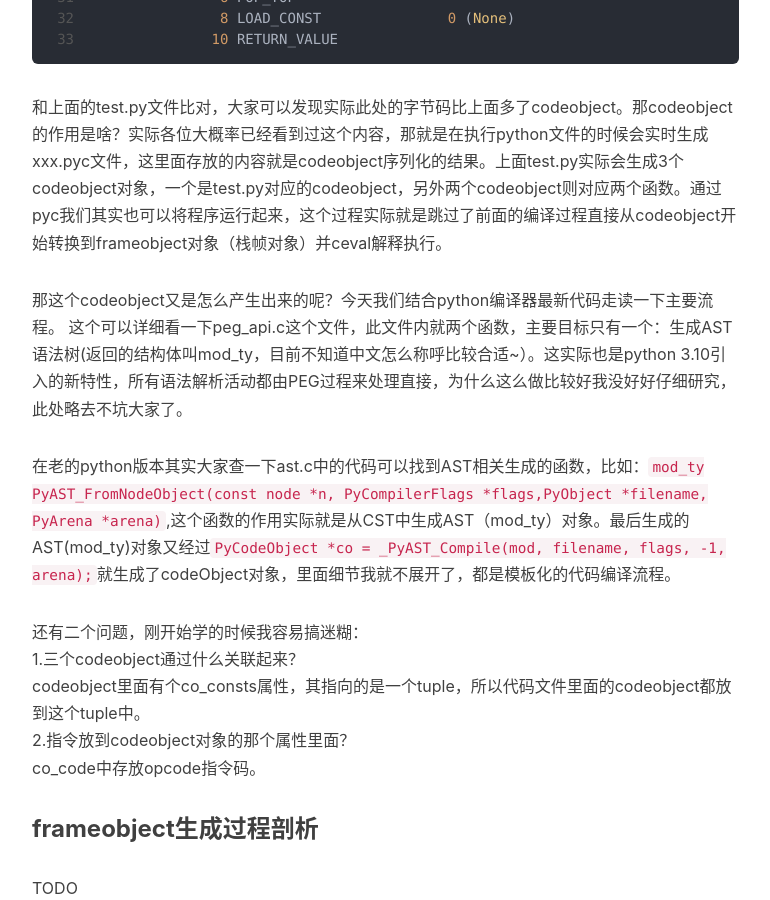
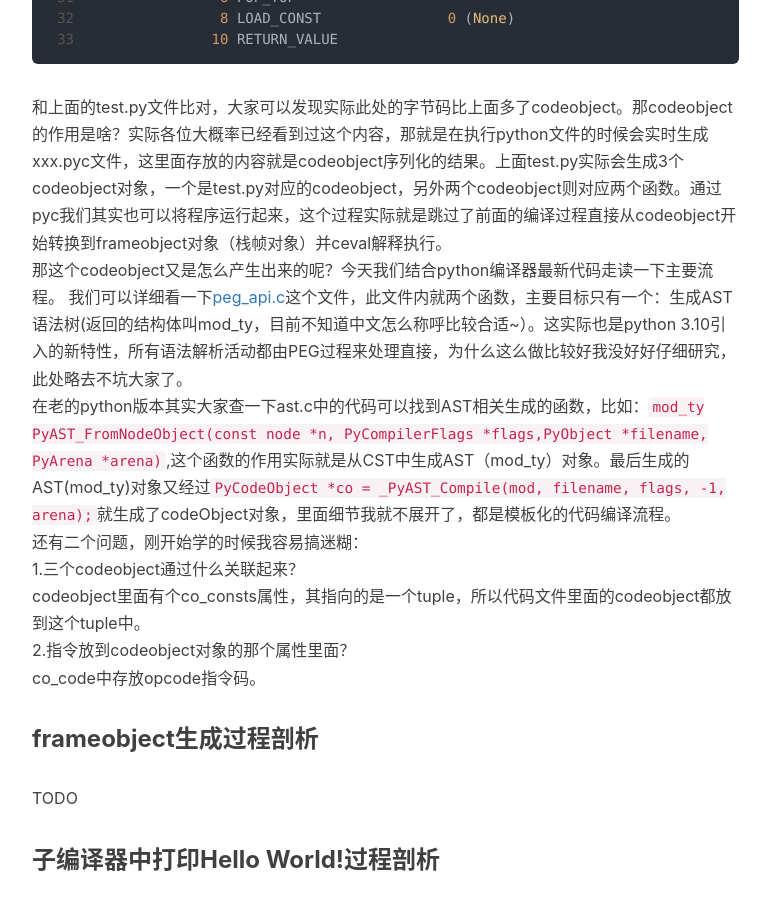
Before and after one commit to shihai1991/shihai1991.github.io, a Jekyll site: the page built from _posts/2021-08-23-print执行过程分析.md, in a window 1280 px wide and 900 px high, scrolled down 2725 px. Shown: the whole window, without its empty margins (233-1003 px from the left). Built offline with Jekyll 4.4.1, drawn with Linux system fonts in a browser that asks for light colours; nearby versions of some CDN libraries; comment, search, counter and statistics services are not loaded.

Commit message:
Update 2021-08-23-print执行过程分析.md

````diff
--- a/_posts/2021-08-23-print执行过程分析.md
+++ b/_posts/2021-08-23-print执行过程分析.md
@@ -81,12 +81,9 @@
              10 RETURN_VALUE
 ```
 和上面的test.py文件比对，大家可以发现实际此处的字节码比上面多了codeobject。那codeobject的作用是啥？实际各位大概率已经看到过这个内容，那就是在执行python文件的时候会实时生成xxx.pyc文件，这里面存放的内容就是codeobject序列化的结果。上面test.py实际会生成3个codeobject对象，一个是test.py对应的codeobject，另外两个codeobject则对应两个函数。通过pyc我们其实也可以将程序运行起来，这个过程实际就是跳过了前面的编译过程直接从codeobject开始转换到frameobject对象（栈帧对象）并ceval解释执行。
-
 那这个codeobject又是怎么产生出来的呢？今天我们结合python编译器最新代码走读一下主要流程。
-这个可以详细看一下peg_api.c这个文件，此文件内就两个函数，主要目标只有一个：生成AST语法树(返回的结构体叫mod_ty，目前不知道中文怎么称呼比较合适~）。这实际也是python 3.10引入的新特性，所有语法解析活动都由PEG过程来处理直接，为什么这么做比较好我没好好仔细研究，此处略去不坑大家了。
-
+我们可以详细看一下[peg_api.c](https://github.com/python/cpython/blob/9ed523159c7ba840dbf403e02498eeae1b5d3ed9/Parser/peg_api.c)这个文件，此文件内就两个函数，主要目标只有一个：生成AST语法树(返回的结构体叫mod_ty，目前不知道中文怎么称呼比较合适~）。这实际也是python 3.10引入的新特性，所有语法解析活动都由PEG过程来处理直接，为什么这么做比较好我没好好仔细研究，此处略去不坑大家了。
 在老的python版本其实大家查一下ast.c中的代码可以找到AST相关生成的函数，比如：`mod_ty  PyAST_FromNodeObject(const node *n, PyCompilerFlags *flags,PyObject *filename, PyArena *arena)`,这个函数的作用实际就是从CST中生成AST（mod_ty）对象。最后生成的AST(mod_ty)对象又经过`PyCodeObject *co = _PyAST_Compile(mod, filename, flags, -1, arena);`就生成了codeObject对象，里面细节我就不展开了，都是模板化的代码编译流程。
-
 还有二个问题，刚开始学的时候我容易搞迷糊：
 1.三个codeobject通过什么关联起来？
 codeobject里面有个co_consts属性，其指向的是一个tuple，所以代码文件里面的codeobject都放到这个tuple中。
````
